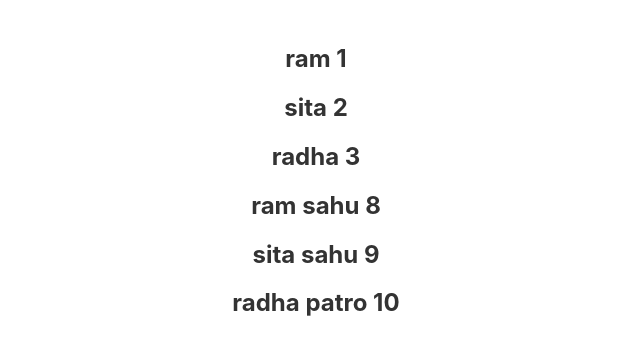
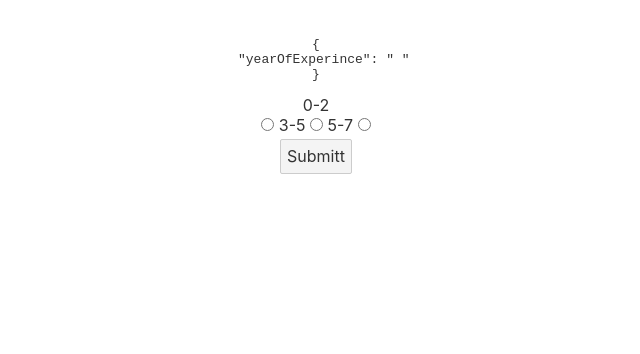
Before and after one commit to Ashu8881/svelteonline, a Svelte app: page / in a window 1280 px wide. Shown: the top 354 px of the page, without its empty margins (324-964 px from the left). Built offline with nearby package versions, Linux system fonts and the light colour scheme.

Commit message:
form handel

```diff
--- a/src/App.svelte
+++ b/src/App.svelte
@@ -7,20 +7,31 @@
   // const success = 'success'
   // const promete = true
   // const num = "hdhshdjsh";
-  const name = ["ram", "sita", "radha"];
-  const fullName = [
-    { first: "ram", last: "sahu" },
-    { first: "sita", last: "sahu" },
-    { first: "radha", last: "patro" },
-  ];
+  // const name = ["ram", "sita", "radha"];
+  // const fullName = [
+  //   { first: "ram", last: "sahu" },
+  //   { first: "sita", last: "sahu" },
+  //   { first: "radha", last: "patro" },
+
+  // ];
+  const  formValues ={
+    yearOfExperince :" "
+  }
+  function submitform(event){
+
+   event.preventDefault()
+    console.log(formValues)
+  }
+
 </script>
 <main>
-  {#each name as names, index}
+  <div><pre>{JSON.stringify(formValues,null,2)}</pre></div>
+  <!-- {#each name as names, index}
     <h2>{names} {index + 1}</h2>
   {/each}
   {#each fullName as fullnames, index}
     <h2>{fullnames.first} {fullnames.last} {index + 8}</h2>
-  {/each}
+  {/each} -->
 
   <!-- <h1 class="{success}">Hello {name} </h1>
 	<h2 class:promete>{@html role}</h2>
@@ -36,9 +47,28 @@
     <h1>number is positive</h1>
   {:else}
     <h2>num is not a number</h2>
+
   {/if} -->
+  <form  on:submit={submitform}>
+  <div>
+    <label for="0-2">0-2</label>
+    <input type="radio" id="3-5" value="3-5" bind:group={formValues.yearOfExperince}/>
+    <label for="3-5">3-5</label>
+    <input type="radio" id="5-7" value="5-7" bind:group={formValues.yearOfExperince}/>
+    <label for="5-7">5-7</label>
+    <input type="radio" id="7-9" value="7-9" bind:group={formValues.yearOfExperince}/>
+
+  </div>
+</form>
+  <div>
+    <button>Submitt</button>
+  </div>
 </main>
 <style>
+input +label{
+  display: inline-flex;
+}
+
   /* .underline{
 		text-decoration: underline;
 	}
```
